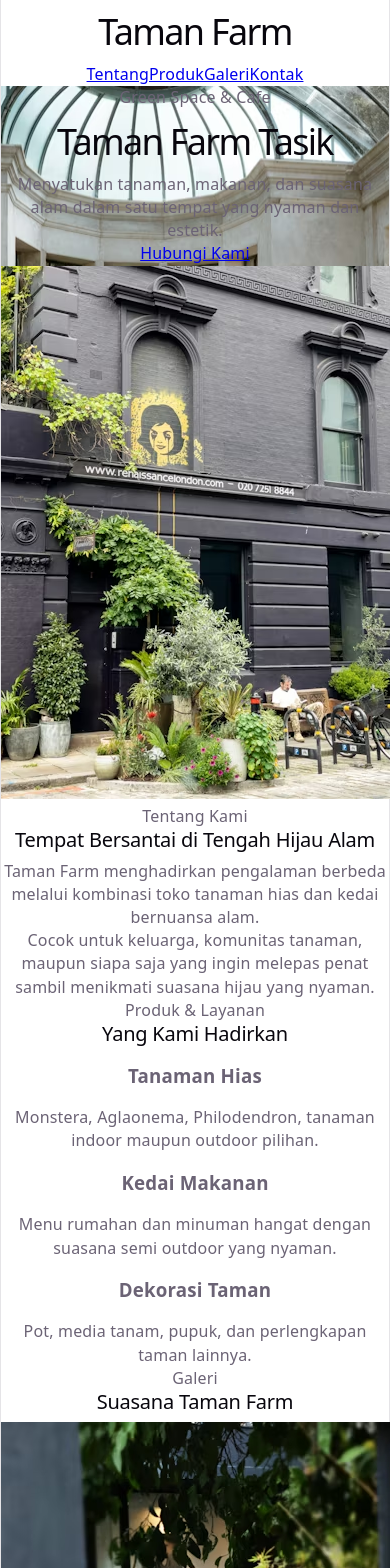
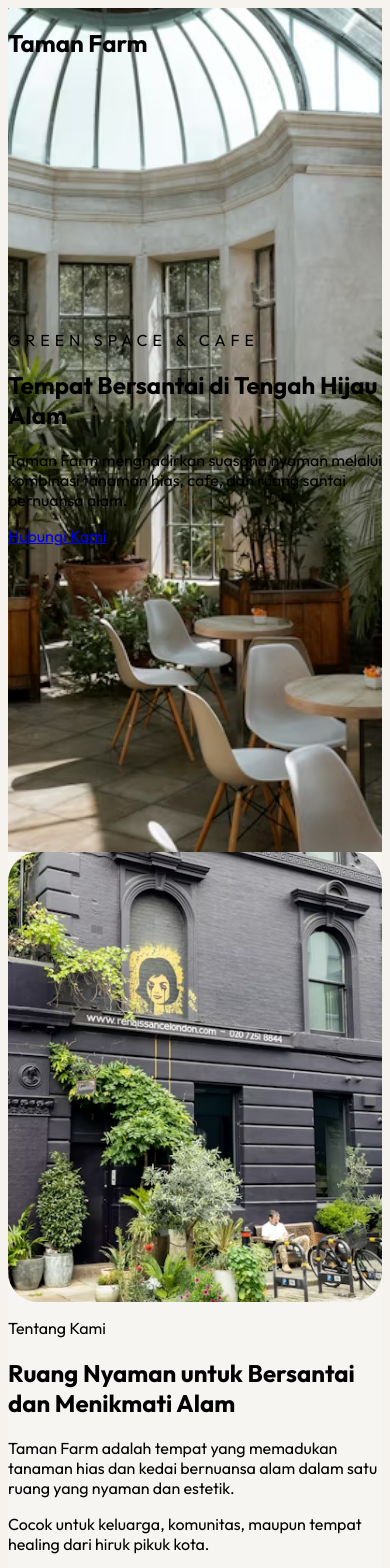
Before and after one commit to rencakaaa13-lab/taman-farm-new, a React (Vite) app: page / in a window 390 px wide. Shown: the top 1568 px of the page. Built offline with nearby package versions, Linux system fonts and the light colour scheme.

Commit message:
update website

```diff
--- a/src/App.jsx
+++ b/src/App.jsx
@@ -6,22 +6,33 @@ import gallery3 from './assets/gallery3.jpg'
 
 export default function App() {
   return (
-    <div className="bg-[#f6f3ee] text-gray-800">
+    <div className="bg-[#f7f5f1] text-gray-800 overflow-hidden">
 
       {/* NAVBAR */}
       <nav className="fixed top-0 left-0 w-full z-50 bg-black/20 backdrop-blur-md text-white">
 
-        <div className="max-w-7xl mx-auto px-6 py-5 flex justify-between items-center">
+        <div className="max-w-7xl mx-auto px-6 py-4 flex justify-between items-center">
 
-          <h1 className="text-2xl font-bold tracking-wide">
+          <h1 className="text-xl md:text-2xl font-semibold tracking-wide">
             Taman Farm
           </h1>
 
           <div className="hidden md:flex gap-8 text-sm">
-            <a href="#tentang">Tentang</a>
-            <a href="#produk">Produk</a>
-            <a href="#galeri">Galeri</a>
-            <a href="#kontak">Kontak</a>
+            <a href="#tentang" className="hover:text-green-300 transition">
+              Tentang
+            </a>
+
+            <a href="#produk" className="hover:text-green-300 transition">
+              Produk
+            </a>
+
+            <a href="#galeri" className="hover:text-green-300 transition">
+              Galeri
+            </a>
+
+            <a href="#kontak" className="hover:text-green-300 transition">
+              Kontak
+            </a>
           </div>
 
         </div>
@@ -36,27 +47,28 @@ export default function App() {
         }}
       >
 
-        <div className="absolute inset-0 bg-black/50"></div>
+        <div className="absolute inset-0 bg-black/55"></div>
 
         <div className="relative z-10 max-w-7xl mx-auto px-6 text-white">
 
-          <p className="uppercase tracking-[6px] text-sm mb-5">
+          <p className="uppercase tracking-[5px] text-sm mb-5">
             Green Space & Cafe
           </p>
 
-          <h1 className="text-6xl md:text-8xl font-bold leading-tight max-w-4xl mb-8">
-            Taman Farm Tasik
+          <h1 className="text-4xl md:text-7xl font-bold leading-tight max-w-4xl mb-6">
+            Tempat Bersantai di Tengah Hijau Alam
           </h1>
 
-          <p className="text-lg md:text-2xl max-w-2xl leading-relaxed mb-10">
-            Menyatukan tanaman, makanan, dan suasana alam
-            dalam satu tempat yang nyaman dan estetik.
+          <p className="text-base md:text-xl max-w-2xl leading-relaxed text-gray-200 mb-8">
+            Taman Farm menghadirkan suasana nyaman
+            melalui kombinasi tanaman hias,
+            cafe, dan ruang santai bernuansa alam.
           </p>
 
           <a
             href="https://wa.me/6285187922448"
             target="_blank"
-            className="bg-green-600 hover:bg-green-700 transition px-8 py-4 rounded-full inline-block font-semibold"
+            className="bg-green-600 hover:bg-green-700 transition px-7 py-4 rounded-full inline-block font-medium"
           >
             Hubungi Kami
           </a>
@@ -68,39 +80,39 @@ export default function App() {
       {/* ABOUT */}
       <section
         id="tentang"
-        className="py-32 px-6"
+        className="py-24 px-6"
       >
 
-        <div className="max-w-7xl mx-auto grid md:grid-cols-2 gap-20 items-center">
+        <div className="max-w-6xl mx-auto grid md:grid-cols-2 gap-14 items-center">
 
-          <div className="h-[600px] rounded-[40px] overflow-hidden shadow-2xl">
+          <div className="rounded-[30px] overflow-hidden shadow-xl h-[450px]">
 
             <img
               src={aboutImage}
-              className="w-full h-full object-cover"
+              className="w-full h-full object-cover hover:scale-105 transition duration-700"
             />
 
           </div>
 
           <div>
 
-            <p className="text-green-700 font-semibold mb-4">
+            <p className="text-green-700 font-semibold mb-3">
               Tentang Kami
             </p>
 
-            <h2 className="text-5xl font-bold leading-tight mb-8">
-              Tempat Bersantai di Tengah Hijau Alam
+            <h2 className="text-3xl md:text-5xl font-bold leading-tight mb-6">
+              Ruang Nyaman untuk Bersantai dan Menikmati Alam
             </h2>
 
-            <p className="text-lg text-gray-600 leading-relaxed mb-6">
-              Taman Farm menghadirkan pengalaman berbeda
-              melalui kombinasi toko tanaman hias dan kedai bernuansa alam.
+            <p className="text-gray-600 leading-relaxed text-lg mb-5">
+              Taman Farm adalah tempat yang memadukan
+              tanaman hias dan kedai bernuansa alam
+              dalam satu ruang yang nyaman dan estetik.
             </p>
 
-            <p className="text-lg text-gray-600 leading-relaxed">
-              Cocok untuk keluarga, komunitas tanaman,
-              maupun siapa saja yang ingin melepas penat
-              sambil menikmati suasana hijau yang nyaman.
+            <p className="text-gray-600 leading-relaxed text-lg">
+              Cocok untuk keluarga, komunitas,
+              maupun tempat healing dari hiruk pikuk kota.
             </p>
 
           </div>
@@ -112,54 +124,54 @@ export default function App() {
       {/* PRODUK */}
       <section
         id="produk"
-        className="py-32 px-6 bg-white"
+        className="py-24 px-6 bg-white"
       >
 
-        <div className="max-w-7xl mx-auto">
+        <div className="max-w-6xl mx-auto">
 
-          <div className="text-center mb-20">
+          <div className="text-center mb-16">
 
-            <p className="text-green-700 font-semibold mb-4">
+            <p className="text-green-700 font-semibold mb-3">
               Produk & Layanan
             </p>
 
-            <h2 className="text-5xl font-bold">
+            <h2 className="text-3xl md:text-5xl font-bold">
               Yang Kami Hadirkan
             </h2>
 
           </div>
 
-          <div className="grid md:grid-cols-3 gap-10">
+          <div className="grid md:grid-cols-3 gap-8">
 
-            <div className="bg-[#f6f3ee] p-10 rounded-[35px]">
+            <div className="bg-[#f7f5f1] rounded-[30px] p-8 shadow-sm hover:-translate-y-2 transition duration-500 hover:shadow-2xl">
 
-              <h3 className="text-3xl font-bold mb-5">
+              <h3 className="text-2xl font-bold mb-4">
                 Tanaman Hias
               </h3>
 
               <p className="text-gray-600 leading-relaxed">
-                Monstera, Aglaonema, Philodendron,
-                tanaman indoor maupun outdoor pilihan.
+                Berbagai pilihan tanaman indoor
+                dan outdoor yang estetik dan segar.
               </p>
 
             </div>
 
-            <div className="bg-[#f6f3ee] p-10 rounded-[35px]">
+            <div className="bg-[#f7f5f1] rounded-[30px] p-8 shadow-sm hover:-translate-y-2 transition duration-500 hover:shadow-2xl">
 
-              <h3 className="text-3xl font-bold mb-5">
+              <h3 className="text-2xl font-bold mb-4">
                 Kedai Makanan
               </h3>
 
               <p className="text-gray-600 leading-relaxed">
-                Menu rumahan dan minuman hangat
+                Menu makanan dan minuman hangat
                 dengan suasana semi outdoor yang nyaman.
               </p>
 
             </div>
 
-            <div className="bg-[#f6f3ee] p-10 rounded-[35px]">
+            <div className="bg-[#f7f5f1] rounded-[30px] p-8 shadow-sm hover:-translate-y-2 transition duration-500 hover:shadow-2xl">
 
-              <h3 className="text-3xl font-bold mb-5">
+              <h3 className="text-2xl font-bold mb-4">
                 Dekorasi Taman
               </h3>
 
@@ -179,18 +191,18 @@ export default function App() {
       {/* GALERI */}
       <section
         id="galeri"
-        className="py-32 px-6"
+        className="py-24 px-6"
       >
 
-        <div className="max-w-7xl mx-auto">
+        <div className="max-w-6xl mx-auto">
 
-          <div className="text-center mb-20">
+          <div className="text-center mb-16">
 
-            <p className="text-green-700 font-semibold mb-4">
+            <p className="text-green-700 font-semibold mb-3">
               Galeri
             </p>
 
-            <h2 className="text-5xl font-bold">
+            <h2 className="text-3xl md:text-5xl font-bold">
               Suasana Taman Farm
             </h2>
 
@@ -198,21 +210,21 @@ export default function App() {
 
           <div className="grid md:grid-cols-3 gap-6">
 
-            <div className="h-[500px] rounded-[35px] overflow-hidden">
+            <div className="rounded-[30px] overflow-hidden h-[350px]">
               <img
                 src={gallery1}
                 className="w-full h-full object-cover hover:scale-110 transition duration-700"
               />
             </div>
 
-            <div className="h-[500px] rounded-[35px] overflow-hidden">
+            <div className="rounded-[30px] overflow-hidden h-[350px]">
               <img
                 src={gallery2}
                 className="w-full h-full object-cover hover:scale-110 transition duration-700"
               />
             </div>
 
-            <div className="h-[500px] rounded-[35px] overflow-hidden">
+            <div className="rounded-[30px] overflow-hidden h-[350px]">
               <img
                 src={gallery3}
                 className="w-full h-full object-cover hover:scale-110 transition duration-700"
@@ -225,42 +237,58 @@ export default function App() {
 
       </section>
 
-      {/* CTA */}
+      {/* KONTAK */}
       <section
         id="kontak"
-        className="py-32 px-6 bg-green-700 text-white text-center"
+        className="py-24 px-6 bg-green-700 text-white"
       >
 
-        <div className="max-w-4xl mx-auto">
+        <div className="max-w-5xl mx-auto text-center">
 
-          <p className="uppercase tracking-[6px] mb-5 text-sm">
+          <p className="uppercase tracking-[5px] text-sm mb-4">
             Contact Us
           </p>
 
-          <h2 className="text-5xl font-bold mb-8">
+          <h2 className="text-3xl md:text-5xl font-bold mb-8">
             Kunjungi Taman Farm
           </h2>
 
-          <p className="text-xl mb-4">
+          <p className="text-lg mb-3">
             Jl. Rancamaya, Karsamenak, Kawalu, Tasikmalaya
           </p>
 
-          <p className="text-xl mb-10">
+          <p className="text-lg mb-3">
             WhatsApp: 0851-8792-2448
           </p>
 
-          <a
-            href="https://maps.app.goo.gl/xhdLC7L7Xunfpay97"
-            target="_blank"
-            className="bg-white text-green-700 px-8 py-4 rounded-full inline-block font-semibold"
-          >
-            Buka Google Maps
-          </a>
+          <p className="text-lg mb-10">
+            Instagram: @tamanfarmtasik
+          </p>
+
+          <div className="rounded-[30px] overflow-hidden shadow-2xl">
+            <iframe
+              src="https://maps.google.com/maps?q=tasikmalaya&t=&z=13&ie=UTF8&iwloc=&output=embed"
+              width="100%"
+              height="400"
+              style={{ border: 0 }}
+              allowFullScreen=""
+              loading="lazy"
+            ></iframe>
+          </div>
 
         </div>
 
       </section>
 
+      {/* FLOATING BUTTON */}
+      <a
+        href="https://wa.me/6285187922448"
+        target="_blank"
+        className="fixed bottom-5 right-5 bg-green-500 hover:bg-green-600 transition text-white px-5 py-4 rounded-full shadow-2xl z-50"
+      >
+        WhatsApp
+      </a>
+
     </div>
   )
 }
--- a/src/index.css
+++ b/src/index.css
@@ -1,111 +1,10 @@
-:root {
-  --text: #6b6375;
-  --text-h: #08060d;
-  --bg: #fff;
-  --border: #e5e4e7;
-  --code-bg: #f4f3ec;
-  --accent: #aa3bff;
-  --accent-bg: rgba(170, 59, 255, 0.1);
-  --accent-border: rgba(170, 59, 255, 0.5);
-  --social-bg: rgba(244, 243, 236, 0.5);
-  --shadow:
-    rgba(0, 0, 0, 0.1) 0 10px 15px -3px, rgba(0, 0, 0, 0.05) 0 4px 6px -2px;
+@import url('https://fonts.googleapis.com/css2?family=Outfit:wght@300;400;500;600;700&display=swap');
 
-  --sans: system-ui, 'Segoe UI', Roboto, sans-serif;
-  --heading: system-ui, 'Segoe UI', Roboto, sans-serif;
-  --mono: ui-monospace, Consolas, monospace;
-
-  font: 18px/145% var(--sans);
-  letter-spacing: 0.18px;
-  color-scheme: light dark;
-  color: var(--text);
-  background: var(--bg);
-  font-synthesis: none;
-  text-rendering: optimizeLegibility;
-  -webkit-font-smoothing: antialiased;
-  -moz-osx-font-smoothing: grayscale;
-
-  @media (max-width: 1024px) {
-    font-size: 16px;
-  }
-}
-
-@media (prefers-color-scheme: dark) {
-  :root {
-    --text: #9ca3af;
-    --text-h: #f3f4f6;
-    --bg: #16171d;
-    --border: #2e303a;
-    --code-bg: #1f2028;
-    --accent: #c084fc;
-    --accent-bg: rgba(192, 132, 252, 0.15);
-    --accent-border: rgba(192, 132, 252, 0.5);
-    --social-bg: rgba(47, 48, 58, 0.5);
-    --shadow:
-      rgba(0, 0, 0, 0.4) 0 10px 15px -3px, rgba(0, 0, 0, 0.25) 0 4px 6px -2px;
-  }
-
-  #social .button-icon {
-    filter: invert(1) brightness(2);
-  }
-}
+@tailwind base;
+@tailwind components;
+@tailwind utilities;
 
 body {
-  margin: 0;
+  font-family: 'Outfit', sans-serif;
+  background: #f6f3ee;
 }
-
-#root {
-  width: 1126px;
-  max-width: 100%;
-  margin: 0 auto;
-  text-align: center;
-  border-inline: 1px solid var(--border);
-  min-height: 100svh;
-  display: flex;
-  flex-direction: column;
-  box-sizing: border-box;
-}
-
-h1,
-h2 {
-  font-family: var(--heading);
-  font-weight: 500;
-  color: var(--text-h);
-}
-
-h1 {
-  font-size: 56px;
-  letter-spacing: -1.68px;
-  margin: 32px 0;
-  @media (max-width: 1024px) {
-    font-size: 36px;
-    margin: 20px 0;
-  }
-}
-h2 {
-  font-size: 24px;
-  line-height: 118%;
-  letter-spacing: -0.24px;
-  margin: 0 0 8px;
-  @media (max-width: 1024px) {
-    font-size: 20px;
-  }
-}
-p {
-  margin: 0;
-}
-
-code,
-.counter {
-  font-family: var(--mono);
-  display: inline-flex;
-  border-radius: 4px;
-  color: var(--text-h);
-}
-
-code {
-  font-size: 15px;
-  line-height: 135%;
-  padding: 4px 8px;
-  background: var(--code-bg);
-}
```
